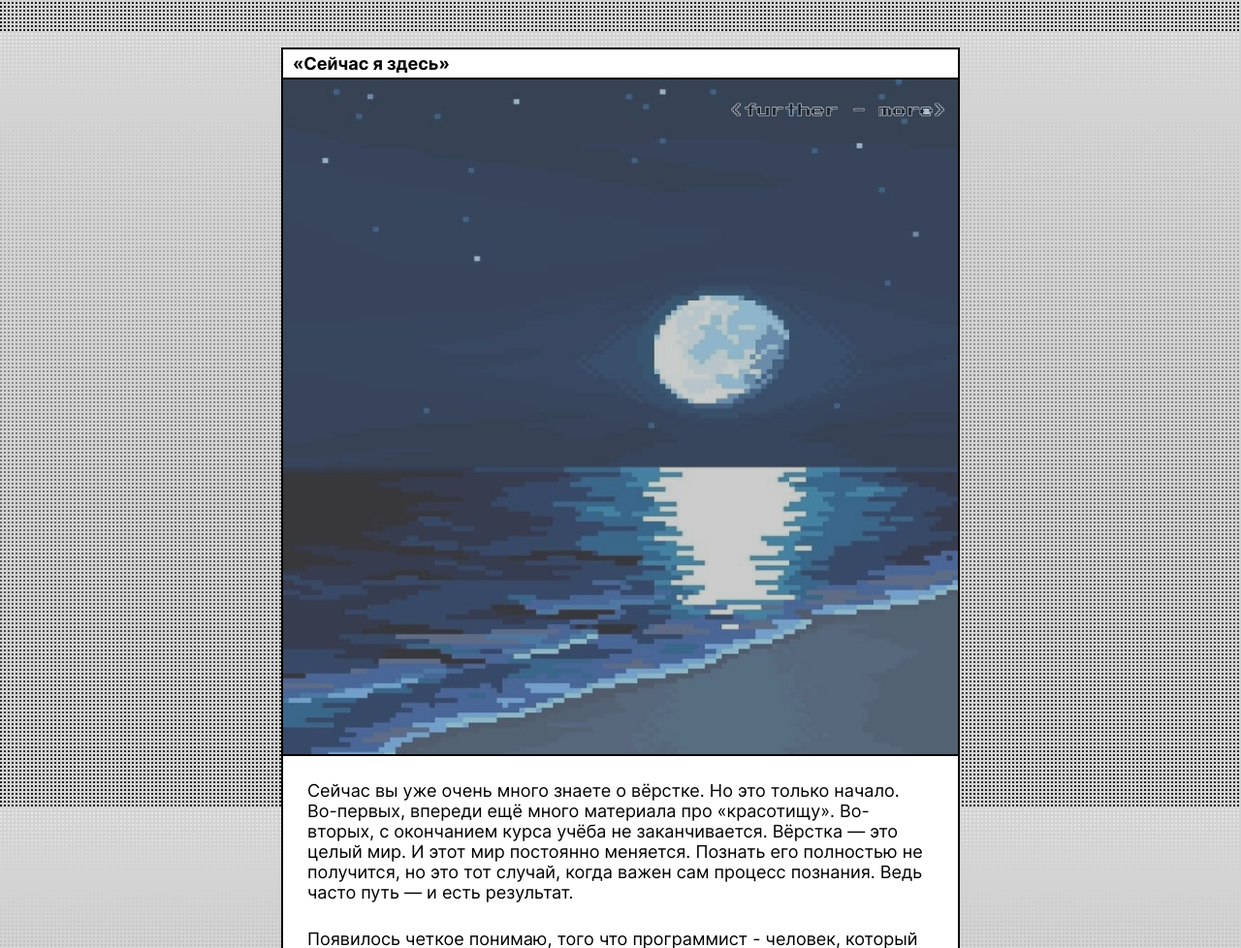
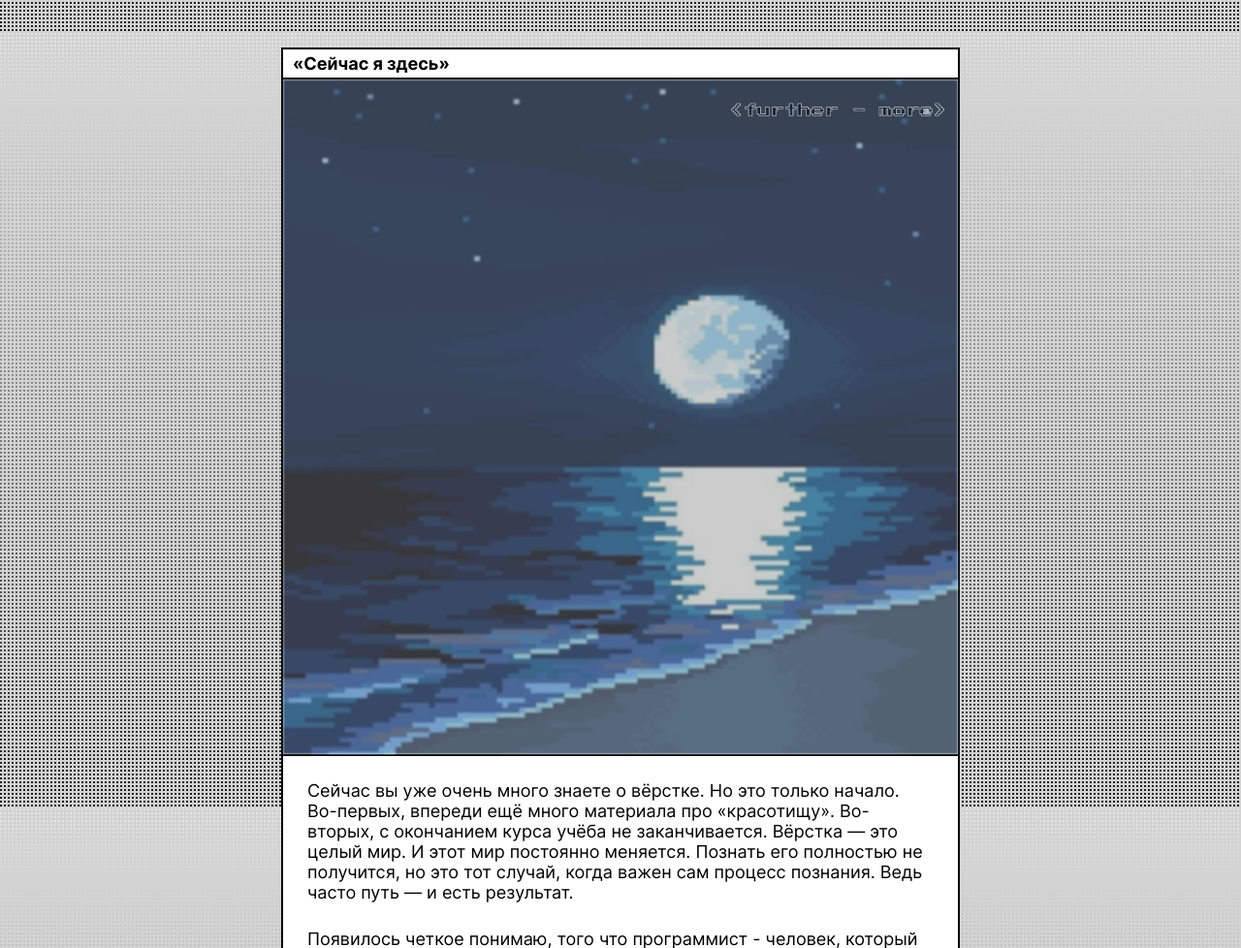
Before and after one commit to Igor3melyanov/zakrivayuschiy-teg-f, a plain HTML site: page index.html in a window 1280 px wide. Shown: the part 7968-8946 px from the top of the page at 97% size. Drawn offline with Linux system fonts and the light colour scheme.

Commit message:
add filter on last pic

```diff
--- a/styles/style.css
+++ b/styles/style.css
@@ -126,7 +126,7 @@
 }
 
 .filter-8 {
-  filter: invert(20%);
+  filter: invert(20%) blur(1px);
 }
 
 .card__description {
```
